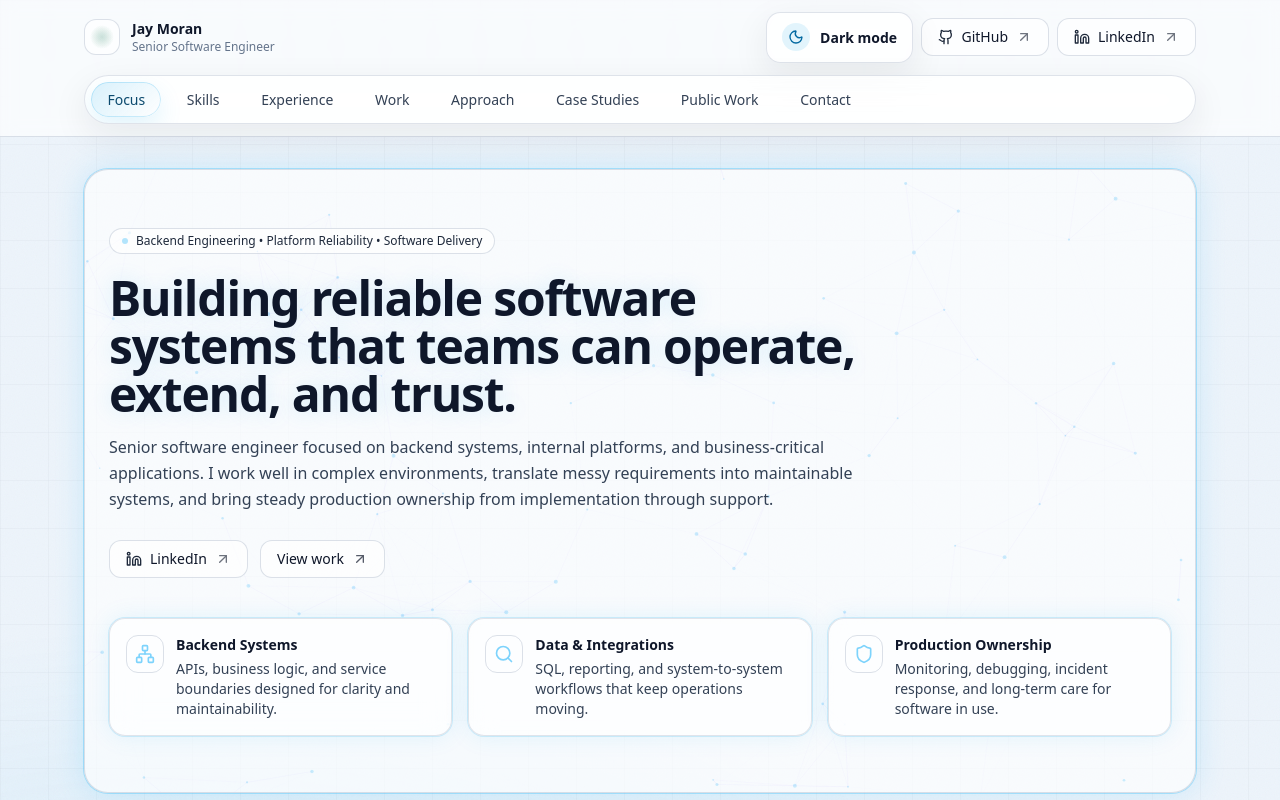
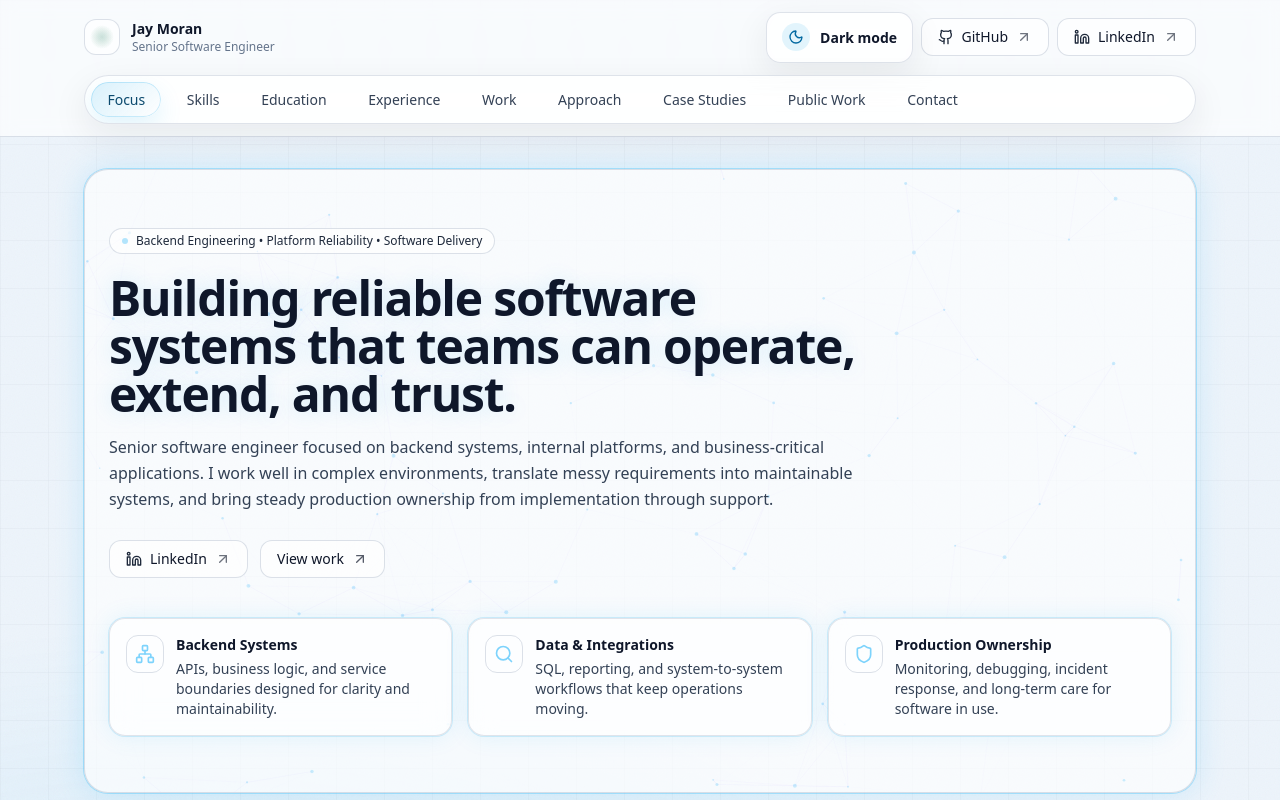
Before and after one commit to jay-m-dev/jay-m-dev.github.io, a React (Vite) app: page / in a window 1280 px wide. Shown: the top 800 px of the page. Built offline with nearby package versions, Linux system fonts and the light colour scheme.

Commit message:
Update navigation and public work links

```diff
--- a/src/App.jsx
+++ b/src/App.jsx
@@ -222,6 +222,7 @@ export default function App() {
     return [
       { id: "focus", label: "Focus" },
       { id: "skills", label: "Skills" },
+      { id: "education", label: "Education" },
       { id: "experience", label: "Experience" },
       { id: "work", label: "Work" },
       { id: "approach", label: "Approach" },
@@ -467,11 +468,6 @@ export default function App() {
         name: "GitHub Portfolio",
         desc: "Public repositories and code samples that show current work and implementation style.",
         href: "https://github.com/jay-m-dev",
-      },
-      {
-        name: "Personal Site",
-        desc: "Portfolio site summarizing experience, engineering focus, and contact information.",
-        href: "https://jay-m-dev.github.io/",
       },
     ];
   }, []);
```
